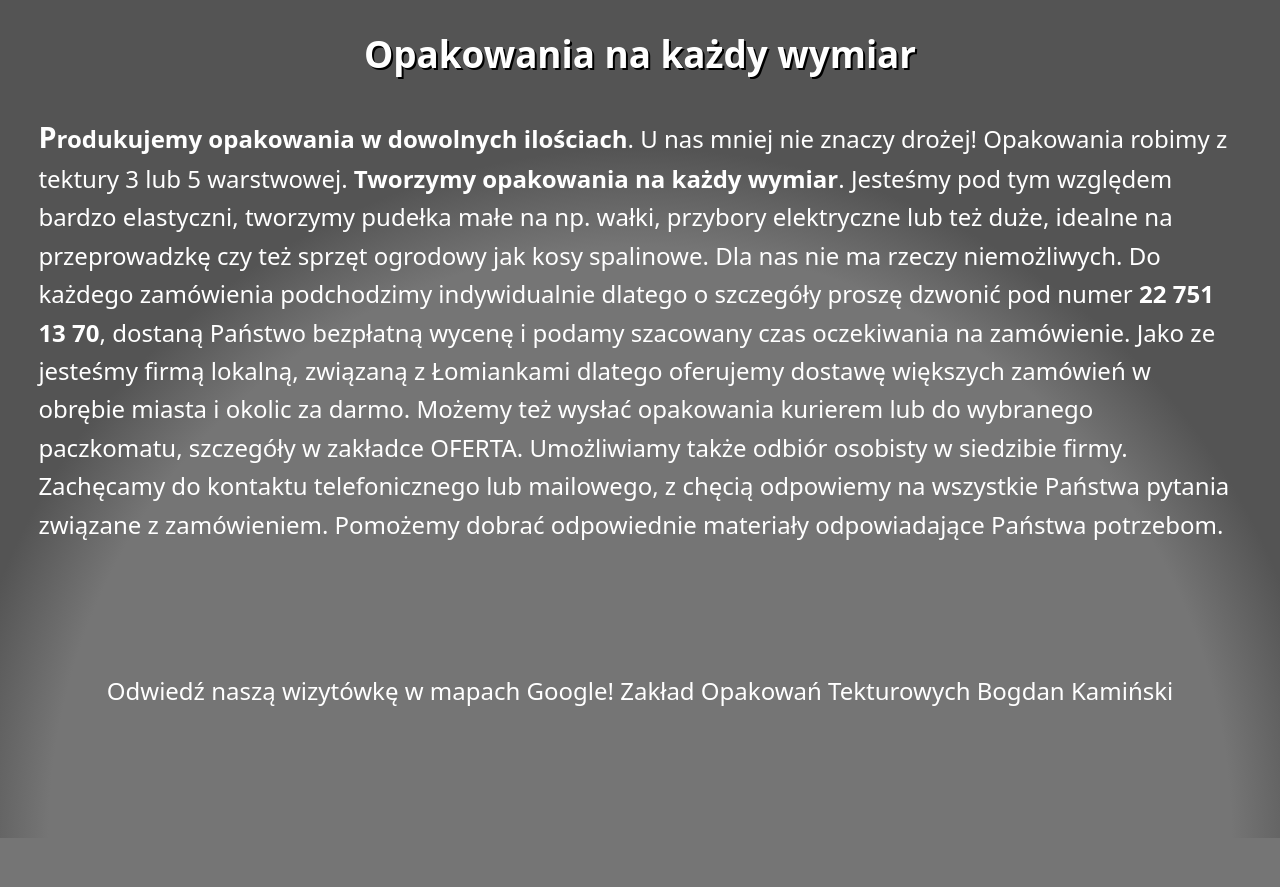
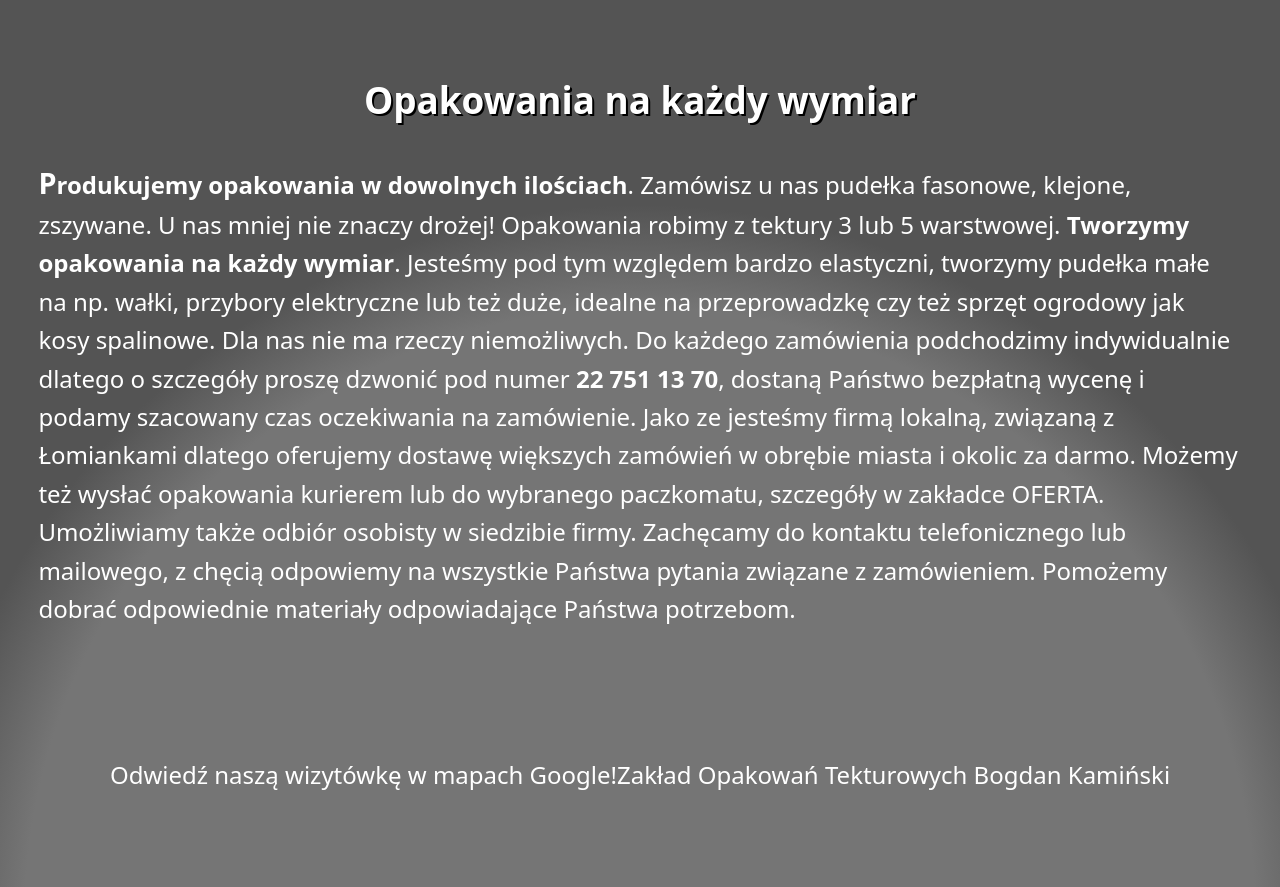
Before and after one commit to JacekWoloszczak/zakladopakowantekturowych, a plain HTML site: page index.html in a window 1280 px wide. Shown: the part 1422-2309 px from the top of the page. Drawn offline with Linux system fonts and the light colour scheme.

Commit message:
Update index.html

```diff
--- a/index.html
+++ b/index.html
@@ -191,7 +191,10 @@
       </div> -->
       <article>
         <div class="write">
-          <h1 class="head-h1">Zakład Opakowań Tekturowych Bogdan Kamiński</h1>
+          <h1 class="head-h1">
+            Zakład Opakowań Tekturowych Bogdan Kamiński-pudełka, opakowania,
+            kartony
+          </h1>
 
           <p class="text reveal">
             Szanowni Państwo, Jesteśmy rodzinną firmą z siedzibą w
@@ -211,30 +214,31 @@
 
           <h2 class="head-h2">Opakowania na każdy wymiar</h2>
           <p class="text reveal">
-            <strong>Produkujemy opakowania w dowolnych ilościach</strong>. U nas
-            mniej nie znaczy drożej! Opakowania robimy z tektury 3 lub 5
-            warstwowej. <strong>Tworzymy opakowania na każdy wymiar</strong>.
-            Jesteśmy pod tym względem bardzo elastyczni, tworzymy pudełka małe
-            na np. wałki, przybory elektryczne lub też duże, idealne na
-            przeprowadzkę czy też sprzęt ogrodowy jak kosy spalinowe. Dla nas
-            nie ma rzeczy niemożliwych. Do każdego zamówienia podchodzimy
-            indywidualnie dlatego o szczegóły proszę dzwonić pod numer
-            <b>22 751 13 70</b>, dostaną Państwo bezpłatną wycenę i podamy
-            szacowany czas oczekiwania na zamówienie. Jako ze jesteśmy firmą
-            lokalną, związaną z Łomiankami dlatego oferujemy dostawę większych
-            zamówień w obrębie miasta i okolic za darmo. Możemy też wysłać
-            opakowania kurierem lub do wybranego paczkomatu, szczegóły w
-            zakładce <a href="oferta.html">OFERTA</a>. Umożliwiamy także odbiór
-            osobisty w siedzibie firmy. Zachęcamy do kontaktu telefonicznego lub
+            <strong>Produkujemy opakowania w dowolnych ilościach</strong>.
+            Zamówisz u nas pudełka fasonowe, klejone, zszywane. U nas mniej nie
+            znaczy drożej! Opakowania robimy z tektury 3 lub 5 warstwowej.
+            <strong>Tworzymy opakowania na każdy wymiar</strong>. Jesteśmy pod
+            tym względem bardzo elastyczni, tworzymy pudełka małe na np. wałki,
+            przybory elektryczne lub też duże, idealne na przeprowadzkę czy też
+            sprzęt ogrodowy jak kosy spalinowe. Dla nas nie ma rzeczy
+            niemożliwych. Do każdego zamówienia podchodzimy indywidualnie
+            dlatego o szczegóły proszę dzwonić pod numer <b>22 751 13 70</b>,
+            dostaną Państwo bezpłatną wycenę i podamy szacowany czas oczekiwania
+            na zamówienie. Jako ze jesteśmy firmą lokalną, związaną z Łomiankami
+            dlatego oferujemy dostawę większych zamówień w obrębie miasta i
+            okolic za darmo. Możemy też wysłać opakowania kurierem lub do
+            wybranego paczkomatu, szczegóły w zakładce
+            <a href="oferta.html">OFERTA</a>. Umożliwiamy także odbiór osobisty
+            w siedzibie firmy. Zachęcamy do kontaktu telefonicznego lub
             mailowego, z chęcią odpowiemy na wszystkie Państwa pytania związane
             z zamówieniem. Pomożemy dobrać odpowiednie materiały odpowiadające
             Państwa potrzebom.
           </p>
 
           <p class="text-visit">
-            Odwiedź naszą wizytówkę w mapach Google!
             <a href=" https://www.google.com/maps?cid=16397789907246259866"
-              >Zakład Opakowań Tekturowych Bogdan Kamiński</a
+              >Odwiedź naszą wizytówkę w mapach Google!Zakład Opakowań
+              Tekturowych Bogdan Kamiński</a
             >
           </p>
         </div>
```
